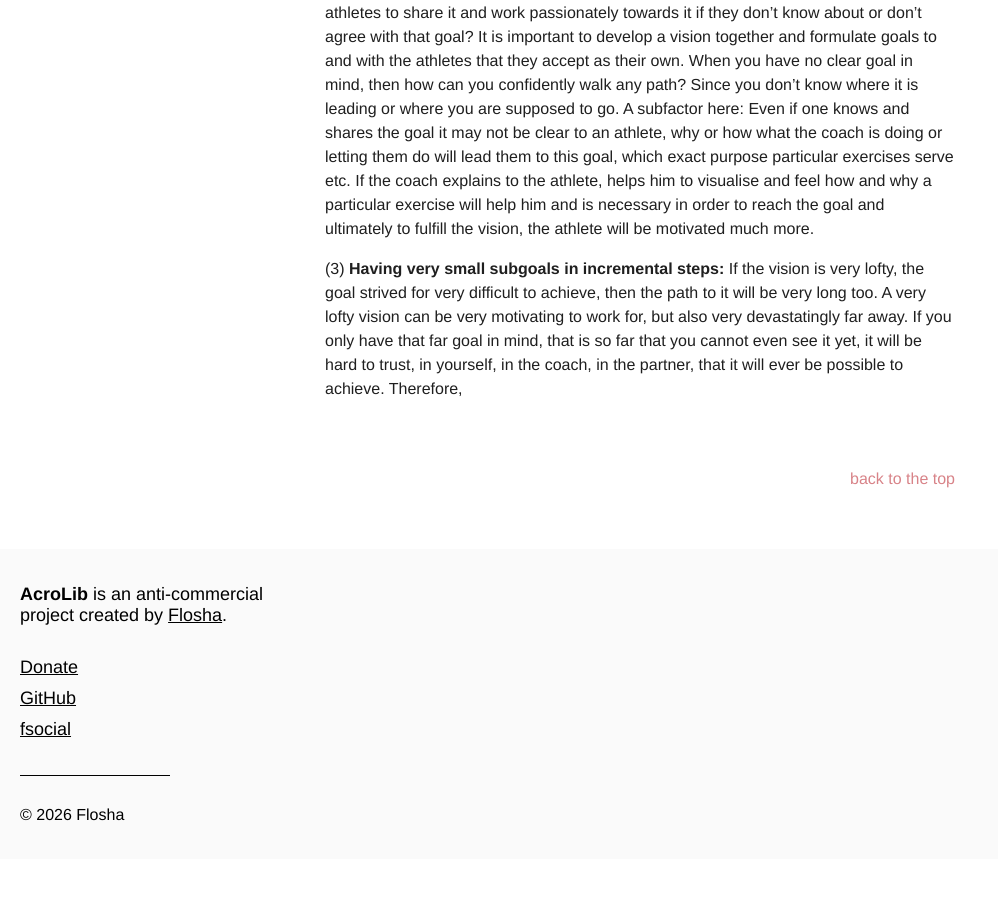
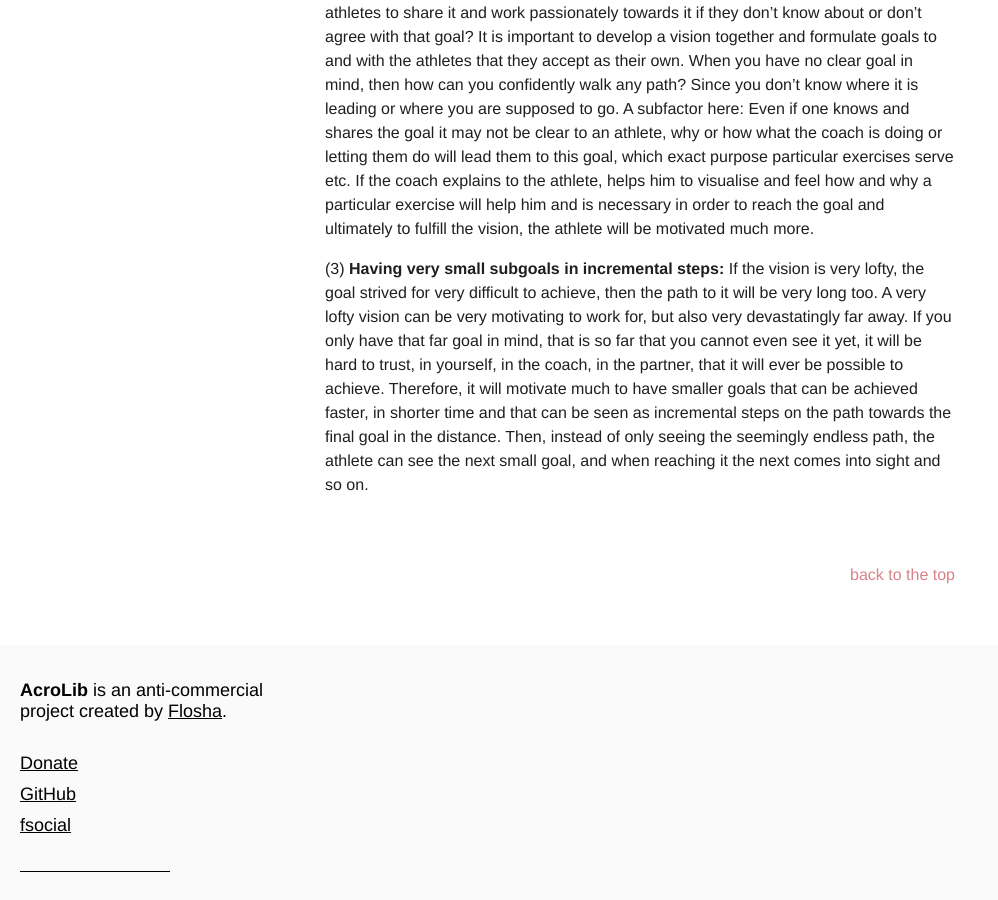
Before and after one commit to floshin/acrolib, a Jekyll site: the page built from training/motivation.md, in a window 1280 px wide and 900 px high, scrolled down 955 px. Shown: the whole window, without its empty margins (0-998 px from the left). Built offline with Jekyll 4.4.1, drawn with Linux system fonts in a browser that asks for light colours; our own code applies the rules of GitHub Pages for plain Markdown files; before the commit the page ends 1814 px from its top, so only the background shows below that.

Commit message:
Update motivation.md

```diff
--- a/training/motivation.md
+++ b/training/motivation.md
@@ -8,4 +8,4 @@ If there is an easier path, that works just as well and leads to the very same r
 
 (2) **Having a vision/a goal**. The coach always has a goal, but how can one expect ones athletes to share it and work passionately towards it if they don't know about or don't agree with that goal? It is important to develop a vision together and formulate goals to and with the athletes that they accept as their own. When you have no clear goal in mind, then how can you confidently walk any path? Since you don't know where it is leading or where you are supposed to go. A subfactor here: Even if one knows and shares the goal it may not be clear to an athlete, why or how what the coach is doing or letting them do will lead them to this goal, which exact purpose particular exercises serve etc. If the coach explains to the athlete, helps him to visualise and feel how and why a particular exercise will help him and is necessary in order to reach the goal and ultimately to fulfill the vision, the athlete will be motivated much more.
 
-(3) **Having very small subgoals in incremental steps:** If the vision is very lofty, the goal strived for very difficult to achieve, then the path to it will be very long too. A very lofty vision can be  very motivating to work for, but also very devastatingly far away. If you only have that far goal in mind, that is so far that you cannot even see it yet, it will be hard to trust, in yourself, in the coach, in the partner, that it will ever be possible to achieve. Therefore,
+(3) **Having very small subgoals in incremental steps:** If the vision is very lofty, the goal strived for very difficult to achieve, then the path to it will be very long too. A very lofty vision can be  very motivating to work for, but also very devastatingly far away. If you only have that far goal in mind, that is so far that you cannot even see it yet, it will be hard to trust, in yourself, in the coach, in the partner, that it will ever be possible to achieve. Therefore, it will motivate much to have smaller goals that can be achieved faster, in shorter time and that can be seen as incremental steps on the path towards the final goal in the distance. Then, instead of only seeing the seemingly endless path, the athlete can see the next small goal, and when reaching it the next comes into sight and so on.
```
